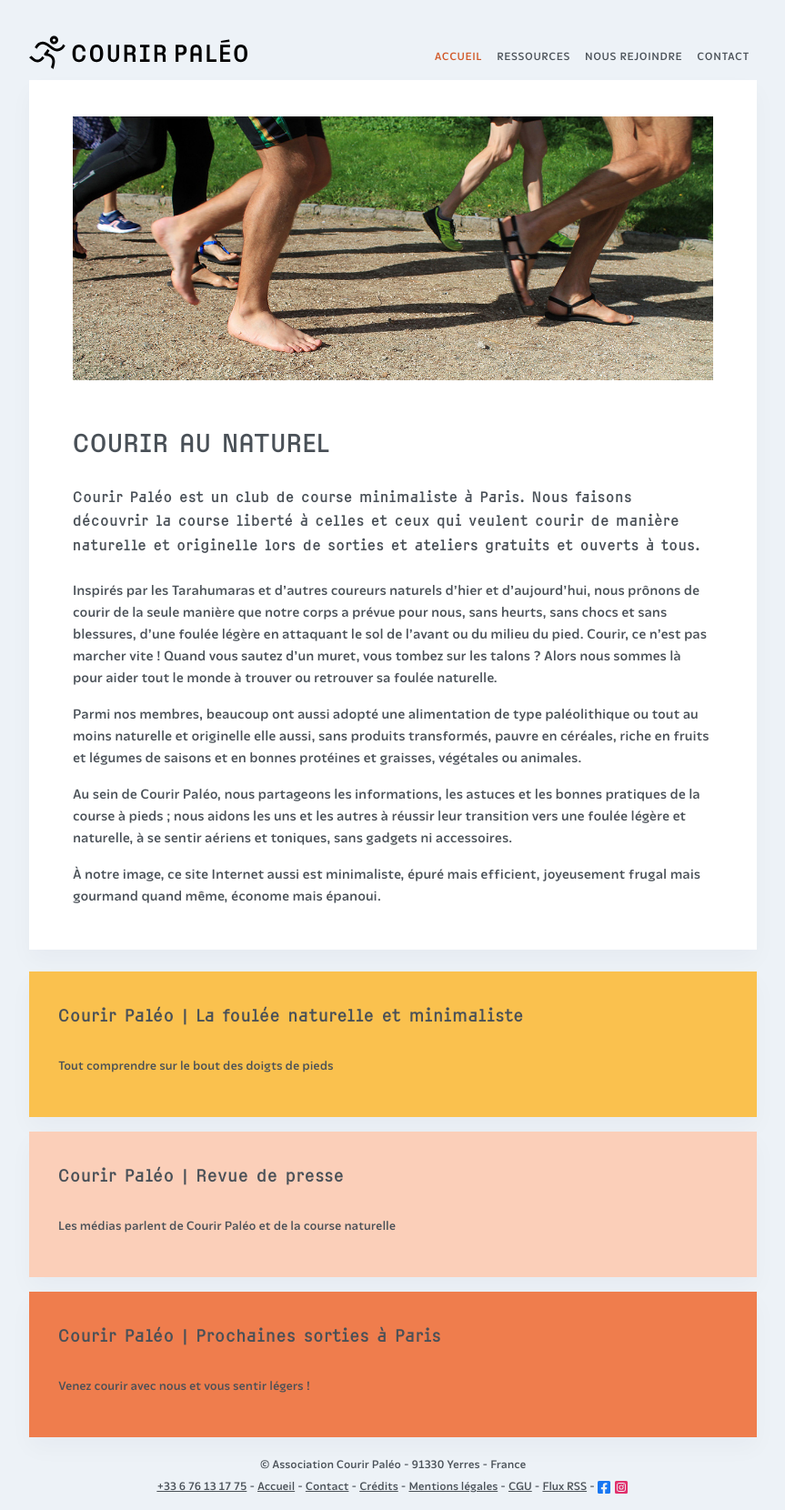
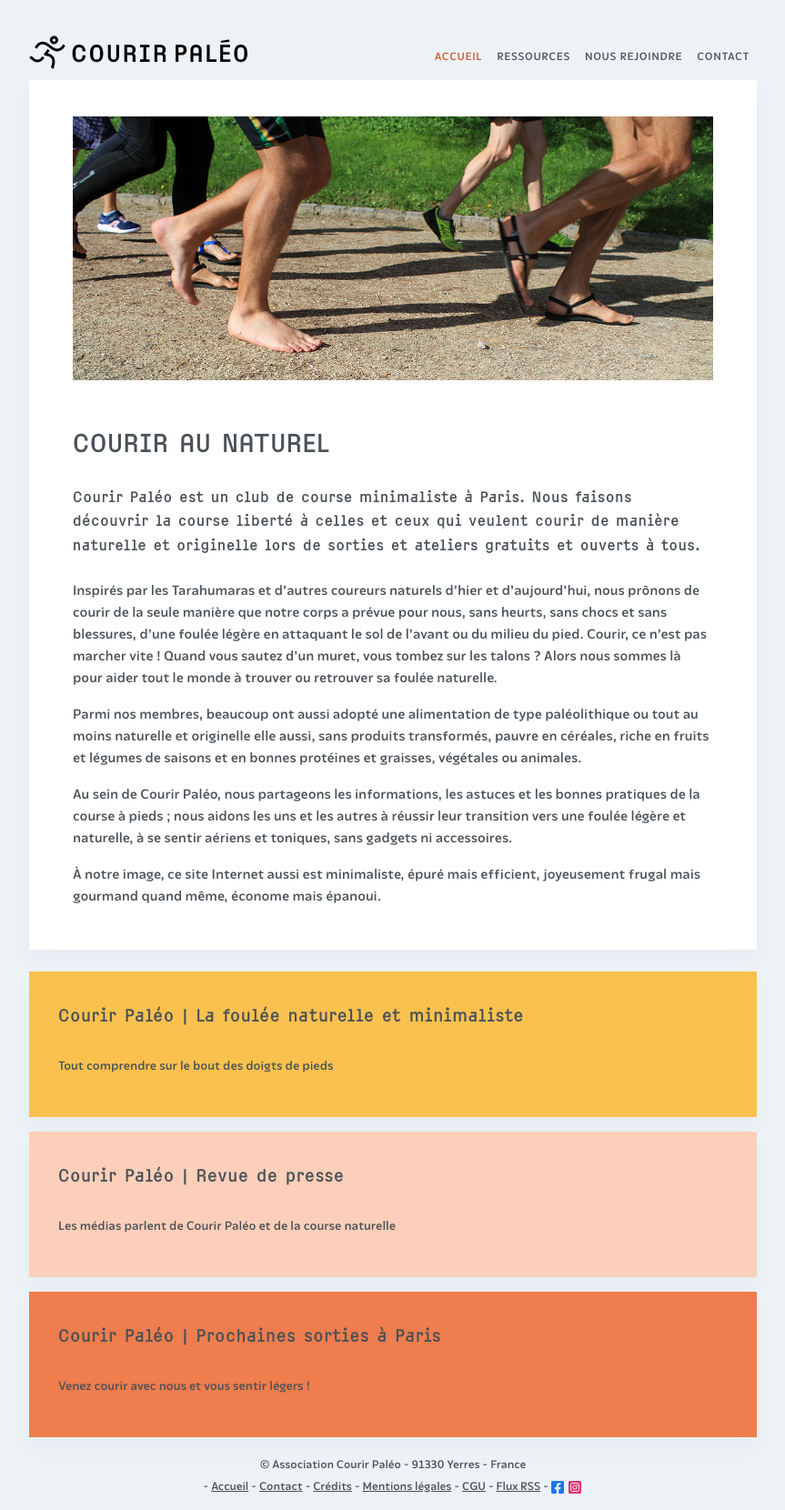
Before and after one commit to courirpaleo/courirpaleo.github.io, a Jekyll site: the page built from index.md, in a window 1280 px wide. Shown: the whole page at 91% size, without its empty margins (208-1071 px from the left). Built offline with Jekyll 4.4.1, drawn with Linux system fonts in a browser that asks for light colours; some web fonts are replaced.

Commit message:
Update footer.html

```diff
--- a/_includes/footer.html
+++ b/_includes/footer.html
@@ -2,7 +2,6 @@
     <small>
 © Association Courir Paléo - 91330 Yerres - France
 <br/>
-<a href="tel:+33676131775">+33 6 76 13 17 75</a>
 - <a href="/index">Accueil</a>
 - <a href="/contact">Contact</a>
 - <a href="/credits">Crédits</a>
```
